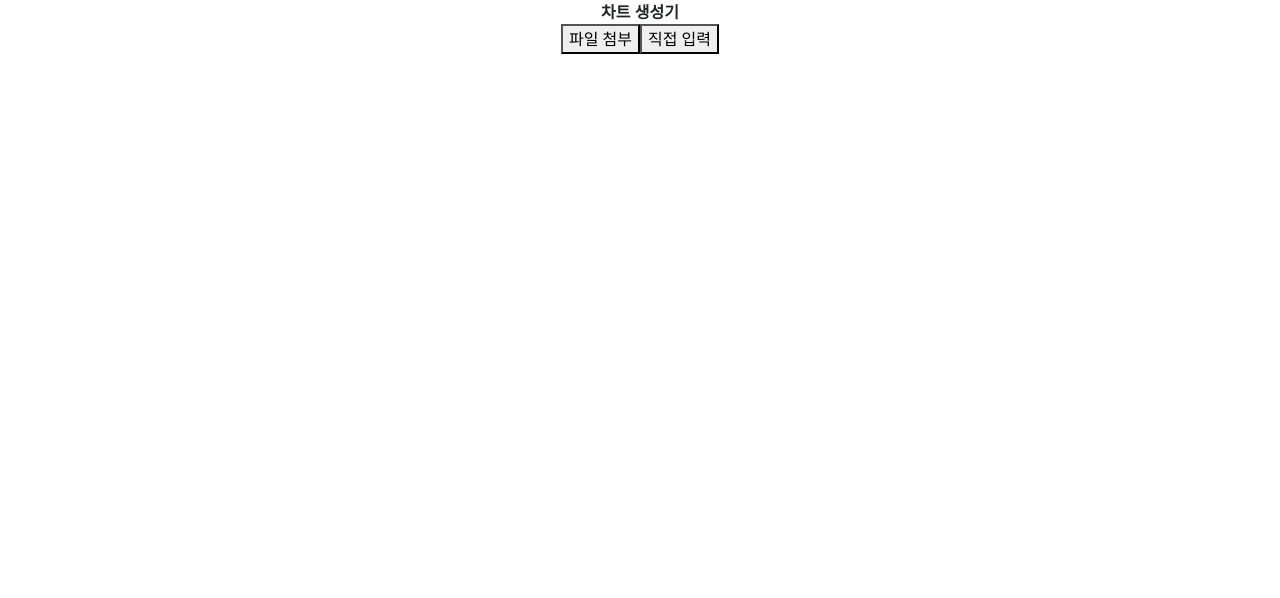
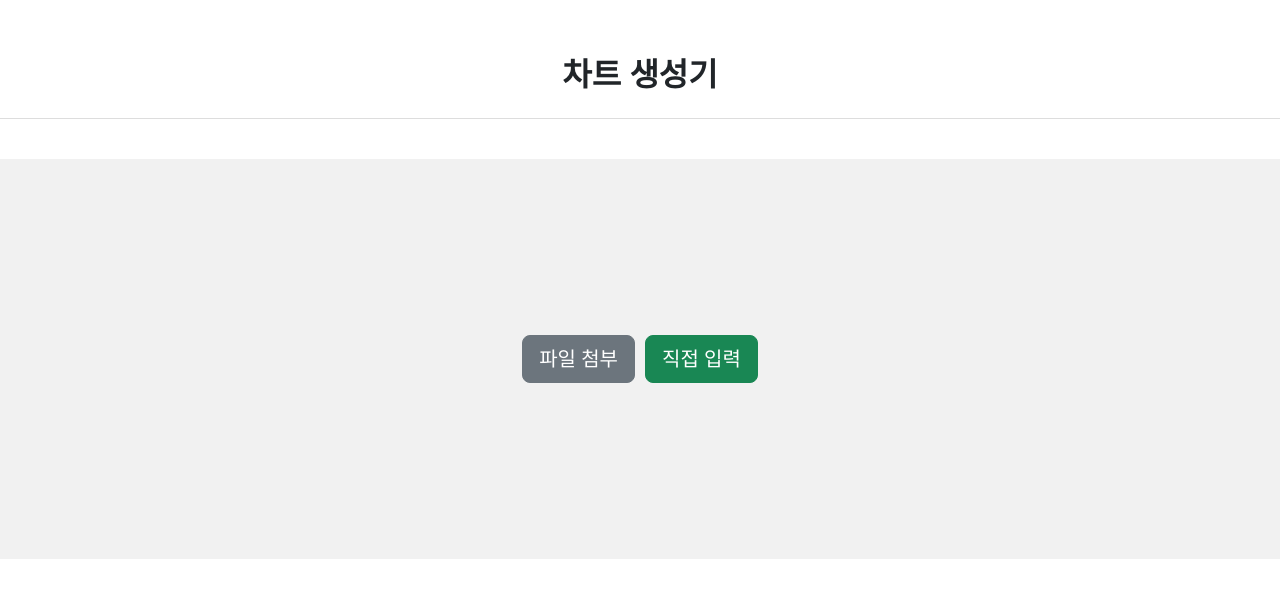
Before and after one commit to de0k/chart_generator, a React (Create React App) app in the folder chart_gen/: page / in a window 1280 px wide. Shown: the top 598 px of the page. Built offline with nearby package versions, Linux system fonts and the light colour scheme.

Commit message:
스타일 정리 1차 (진행중)

```diff
--- a/chart_gen/src/App.css
+++ b/chart_gen/src/App.css
@@ -1,44 +1,22 @@
-.App {
-  text-align: center;
-  max-width: 1400px;
-  margin: 0 auto;
-}
+.main{max-width: 1400px;margin: 0 auto;padding: 30px 0;}
+.main p {margin-bottom: 0;}
 
-.App-logo {
-  height: 40vmin;
-  pointer-events: none;
-}
+/* 상단 제목 바 */
+.top_title_box{border-bottom: 1px solid #ddd;padding: 20px 0;margin-bottom: 40px;display: flex;}
+.top_title_box.n1{justify-content: center;}
+.top_title_box.n2{justify-content: space-between;}
+.top_title_box .title {font-size: 32px;}
 
-@media (prefers-reduced-motion: no-preference) {
-  .App-logo {
-    animation: App-logo-spin infinite 20s linear;
-  }
-}
+.item_box_v1 {background-color: #f1f1f1;min-height: 400px;display: flex; justify-content: center; align-items: center;gap:10px;}
 
-.App-header {
-  background-color: #282c34;
-  min-height: 100vh;
-  display: flex;
-  flex-direction: column;
-  align-items: center;
-  justify-content: center;
-  font-size: calc(10px + 2vmin);
-  color: white;
-}
-
-.App-link {
-  color: #61dafb;
-}
-
-@keyframes App-logo-spin {
-  from {
-    transform: rotate(0deg);
-  }
-  to {
-    transform: rotate(360deg);
-  }
-}
-
-
-.chart_wrap {display: flex;}
-.chart_wrap > * {border: 1px solid #000;flex:1;}
+/* DirectInput : s */
+.chart_wrap {display: flex;gap:30px; align-items: start;}
+.chart_wrap > * {flex:1;gap:15px;}
+.chart_wrap .input_wrap .title {font-size: 20px;color: #444;margin-bottom: 0.8em;display: block;}
+.chart_wrap .input_box {border-bottom: 1px solid #ddd;}
+.chart_wrap .input_item {border: 1px solid #ddd;border-bottom: none;}
+.chart_wrap .result_wrap{border: 1px solid #eee;min-height: 400px;display: flex;}
+.chart_rendering{width: 100%;padding: 15px;display: flex;align-items: center;}
+.chart_rendering > * {width: 100%;}
+.chart_option_none{font-size: 18px; font-weight: bold;width: calc(100% + 30px);height: calc(100% + 30px);margin: -15px;background-color: #f4f4f4;display: flex;align-items: center;justify-content: center;}
+/* DirectInput : e */
--- a/chart_gen/src/App.js
+++ b/chart_gen/src/App.js
@@ -18,8 +18,10 @@ function App() {
                         <div className="top_title_box n1">
                             <strong className='title'>차트 생성기</strong>
                         </div>
-                        <button onClick={() => setScreen('fileUpload')}>파일 첨부</button>
-                        <button onClick={() => setScreen('directInput')}>직접 입력</button>
+                        <div className='item_box_v1'>
+                            <button className='btn btn-secondary btn-lg' onClick={() => setScreen('fileUpload')}>파일 첨부</button>
+                            <button className='btn btn-success btn-lg' onClick={() => setScreen('directInput')}>직접 입력</button>
+                        </div>
                     </div>
                 );
         }
--- a/chart_gen/src/DirectInput.js
+++ b/chart_gen/src/DirectInput.js
@@ -47,7 +47,7 @@ function DirectInput({ onBack }) {
             case 'Pie':
                 return <Pie data={chartData} options={{ responsive: true }} />;
             default:
-                return <p>차트 옵션을 설정 후 저장을 클릭하세요</p>;
+                return <div className='chart_option_none'><p>차트 옵션을 설정 후 저장을 클릭하세요</p></div>;
         }
     };
 
@@ -105,13 +105,15 @@ function DirectInput({ onBack }) {
     return (
         <div className='main'>
             <div className="top_title_box n2">
+                <button className='custom-btn custom-back btn btn-secondary' onClick={onBack}>뒤로가기</button>
                 <strong className='title'>직접 입력</strong>
-                <button className='custom-btn custom-back' onClick={onBack}>뒤로가기</button>
+                <div></div>
             </div>
             <div className="chart_wrap">
                 <div className="input_wrap">
                     <strong className='title'>차트 설정</strong>
-                    <div className="input_box select_type">
+                    <div className='input_box'>
+                        <div className="input_item select_type">
                             <div className="label_text">종류</div>
                             <div className='set_box'>
                                 <button onClick={() => setActiveChart('Bar')}>Bar Chart</button>
@@ -119,7 +121,7 @@ function DirectInput({ onBack }) {
                                 <button onClick={() => setActiveChart('Pie')}>Pie Chart</button>
                             </div>
                         </div>
-                    <div className='input_box set_label'>
+                        <div className='input_item set_label'>
                             <div className="label_text">라벨</div>
                             <div className="set_box">
                                 {activeChart === '' ? (
@@ -141,7 +143,7 @@ function DirectInput({ onBack }) {
                                 )}
                             </div>
                         </div>
-                    <div className='input_box set_dataset'>
+                        <div className='input_item set_dataset'>
                             <div className="label_text">데이터셋</div>
                             <div className="set_box">
                                 {activeChart === '' ? (
@@ -250,13 +252,12 @@ function DirectInput({ onBack }) {
                                 )}
                             </div>
                         </div>
+                    </div>
                     <button onClick={handleSaveChartCode}>코드 확인</button>
                 </div>
                 <div className="result_wrap">
-                    {/* 차트 렌더링 */}
-                    <div>{renderChart()}</div>
+                    <div className='chart_rendering'>{renderChart()}</div>
 
-                    {/* 모달 */}
                     {showModal && (
                         <div
                             className="modal show"
--- a/chart_gen/src/FileUpload.js
+++ b/chart_gen/src/FileUpload.js
@@ -4,8 +4,9 @@ function FileUpload({ onBack }) {
     return (
         <div className='main'>
             <div className="top_title_box n2">
+                <button className='custom-btn custom-back btn btn-secondary' onClick={onBack}>뒤로가기</button>
                 <strong className='title'>파일 첨부</strong>
-                <button className='custom-btn custom-back' onClick={onBack}>뒤로가기</button>
+                <div></div>
             </div>
             <input type="file" accept=".json, .xlsx" />
         </div>
```
Lines whose indentation alone changed are shown as unchanged.
